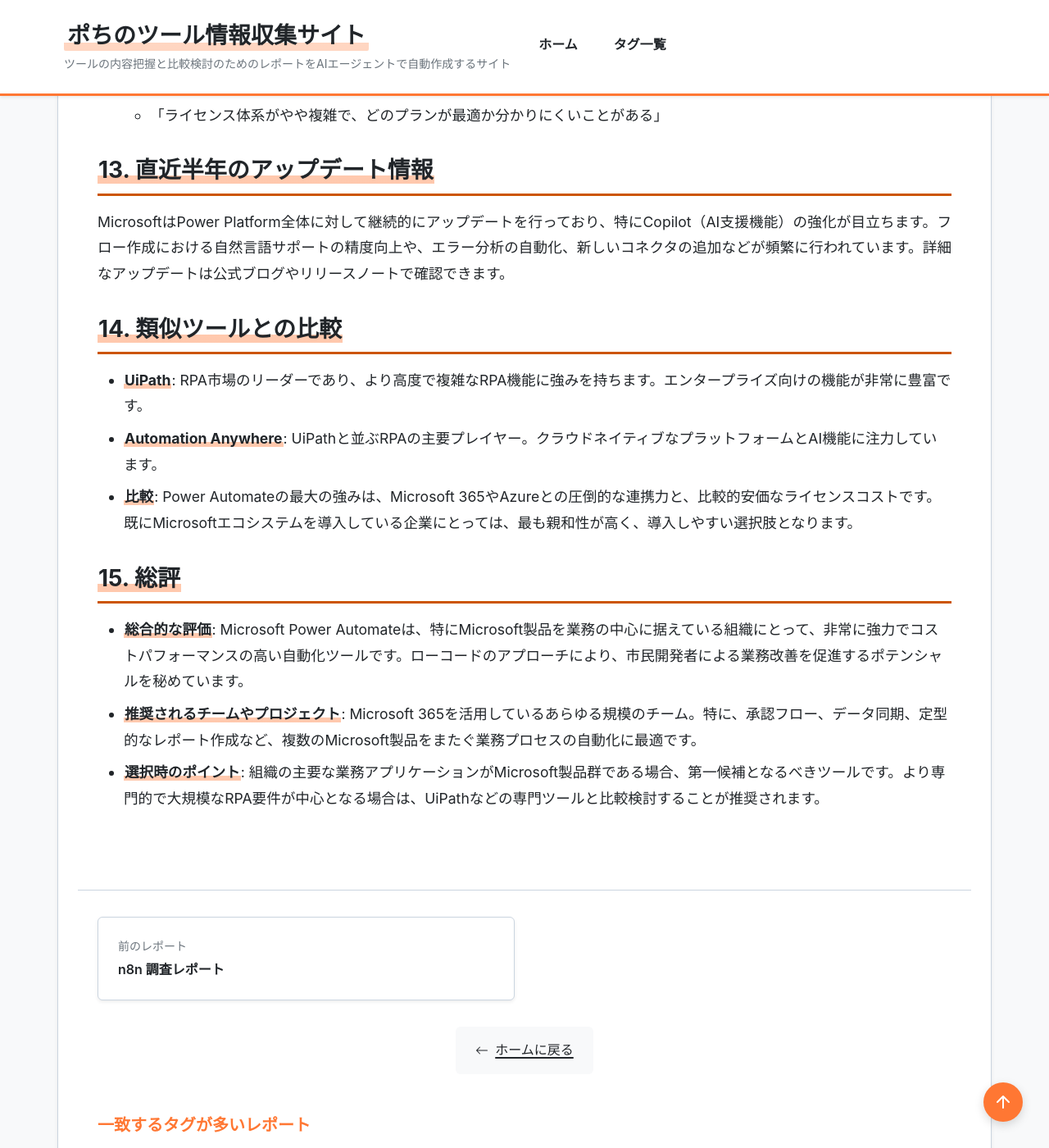
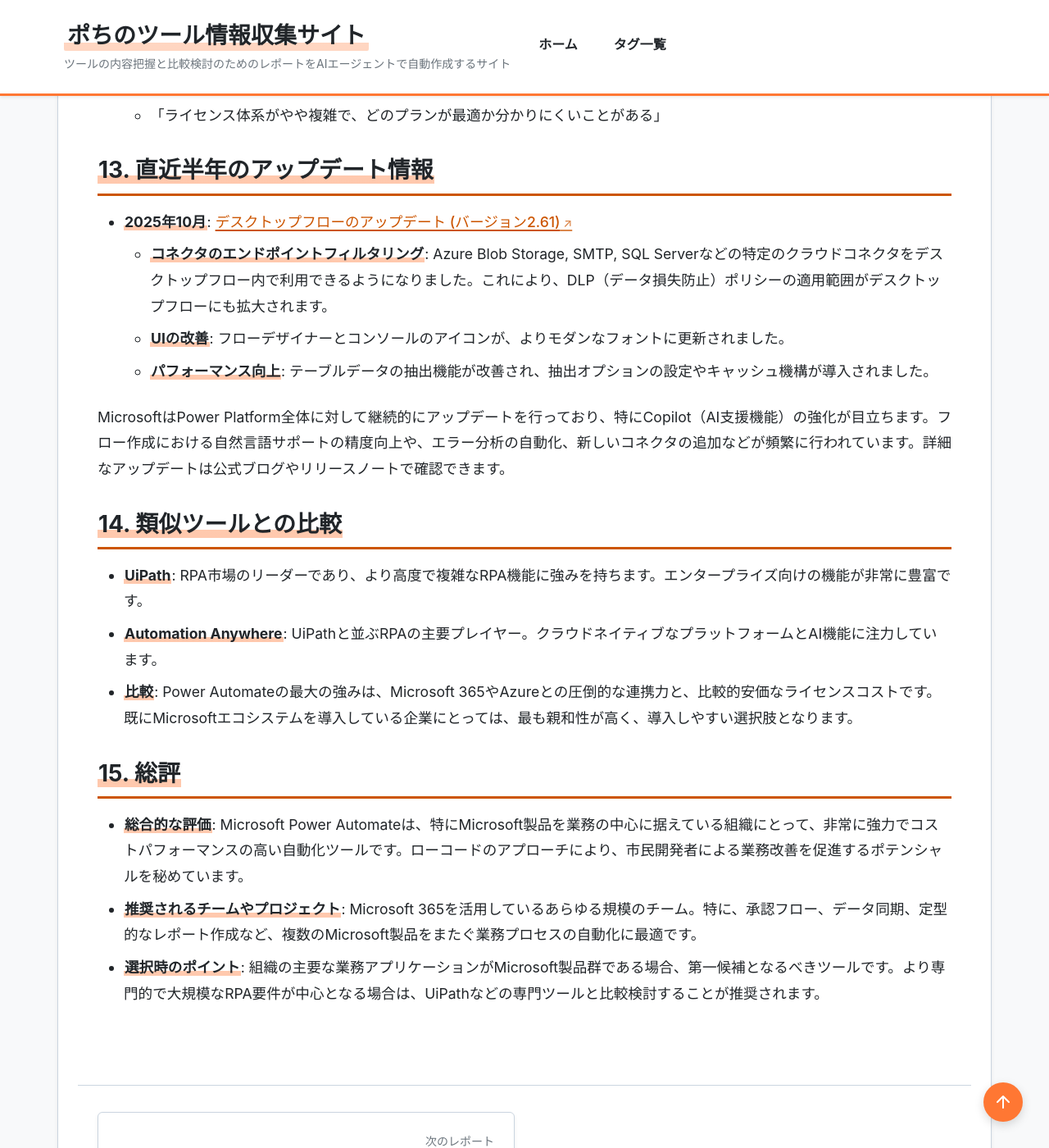
Before and after one commit to aegisfleet/tool-survey-report, a Jekyll site: the page built from _reports/microsoft-power-automate.md, in a window 1280 px wide and 1400 px high, scrolled down 5358 px. Shown: the whole window at 82% size. Built offline with Jekyll 4.4.1, drawn with Linux system fonts in a browser that asks for light colours; some of the changed text lies outside the part shown.

Commit message:
feat: Update Microsoft Power Automate report (#166)
Updated the report for Microsoft Power Automate with the latest information from October 2025.

- Updated the 'last_updated' date to 2025-11-07.
- Added details about the October 2025 release for desktop flows, including new connector availability, UI improvements, and performance enhancements.

Co-authored-by: google-labs-jules[bot] <161369871+google-labs-jules[bot]@users.noreply.github.com>

```diff
--- a/_reports/microsoft-power-automate.md
+++ b/_reports/microsoft-power-automate.md
@@ -110,6 +110,11 @@ Microsoftのエンタープライズレベルのセキュリティ基準に準
 
 ## **13. 直近半年のアップデート情報**
 
+* **2025年10月**: [デスクトップフローのアップデート (バージョン2.61)](https://learn.microsoft.com/en-us/power-platform/released-versions/power-automate-desktop/2510)
+  * **コネクタのエンドポイントフィルタリング**: Azure Blob Storage, SMTP, SQL Serverなどの特定のクラウドコネクタをデスクトップフロー内で利用できるようになりました。これにより、DLP（データ損失防止）ポリシーの適用範囲がデスクトップフローにも拡大されます。
+  * **UIの改善**: フローデザイナーとコンソールのアイコンが、よりモダンなフォントに更新されました。
+  * **パフォーマンス向上**: テーブルデータの抽出機能が改善され、抽出オプションの設定やキャッシュ機構が導入されました。
+
 MicrosoftはPower Platform全体に対して継続的にアップデートを行っており、特にCopilot（AI支援機能）の強化が目立ちます。フロー作成における自然言語サポートの精度向上や、エラー分析の自動化、新しいコネクタの追加などが頻繁に行われています。詳細なアップデートは公式ブログやリリースノートで確認できます。
 
 ## **14. 類似ツールとの比較**
```
Also changed, not shown: other parts of _reports/microsoft-power-automate.md (+1 -1 lines).
